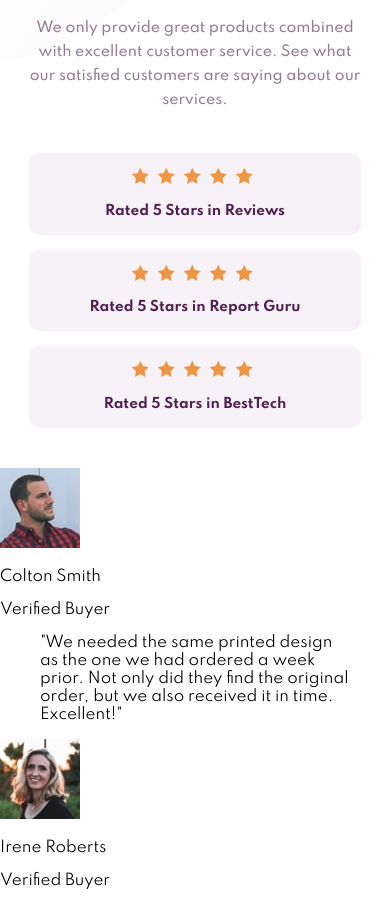
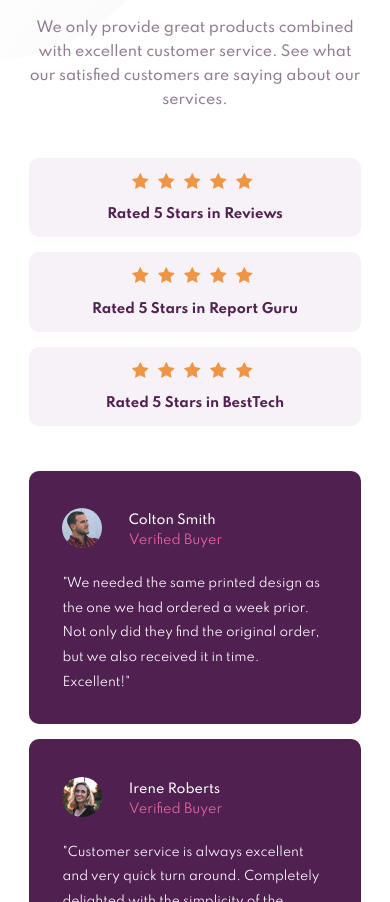
Before and after one commit to juanpb96/FEM_social-proof-section, a plain HTML site: page index.html in a window 390 px wide. Shown: the part 181-1083 px from the top of the page. Drawn offline with Linux system fonts and the light colour scheme.

Commit message:
Finish mobile design structure and styles

```diff
--- a/index.html
+++ b/index.html
@@ -64,7 +64,7 @@
             </div>
             <div class="card__data">
               <p class="card__name">Colton Smith</p>
-              <p class="subtitle">Verified Buyer</p>
+              <p class="card__subtitle">Verified Buyer</p>
             </div>
           </div>
 
@@ -78,7 +78,7 @@
             </div>
             <div class="card__data">
               <p class="card__name">Irene Roberts </p>
-              <p class="subtitle">Verified Buyer</p>
+              <p class="card__subtitle">Verified Buyer</p>
             </div>
           </div>
 
@@ -92,7 +92,7 @@
             </div>
             <div class="card__data">
               <p class="card__name">Anne Wallace</p>
-              <p class="subtitle">Verified Buyer</p>
+              <p class="card__subtitle">Verified Buyer</p>
             </div>
           </div>
 
--- a/main.scss
+++ b/main.scss
@@ -42,7 +42,8 @@ body {
   }
 
   &__rate {
-    margin: 40px 0;
+    margin: 45px 0;
+  }
 }
 
 .score {
@@ -60,17 +61,78 @@ body {
 
   &__description {
     color: $dark-magenta;
-      font-size: 0.9rem;
+    font-size: 0.88rem;
     font-weight: 700;
     padding-bottom: 15px;
   }
 }
+
+.card {
+  width: 85%;
+  background-color: $dark-magenta;
+  border-radius: 10px;
+  margin: 0 auto;
+  margin-bottom: 15px;
+
+  &__header {
+    width: 80%;
+    margin: 0 auto;
+    padding: 30px 0 10px 0;
+    display: flex;
+    justify-content: space-between;
+    align-items: center;
+  }
+
+  &__photo {
+    width: 25%;
+    height: 100%;
+  }
+
+  &__img {
+    width: 40px;
+    border-radius: 50%;
+  }
+
+  &__data {
+    width: 75%;
+    text-align: left;
+    font-size: 0.85rem;
+  }
+
+  &__name {
+    color: $white;
+    font-weight: 500;
+    margin-bottom: 5px;
+  }
+
+  &__subtitle {
+    color: $pink;
+    font-weight: 400;
+    margin-top: 0;
+  }
+
+  &__review {
+    width: 80%;
+    margin: 0 auto;
+    padding-bottom: 30px;
+    color: $white;
+    line-height: 2;
+    font-size: 0.82rem;
+    font-weight: 400;
+  }
 }
 
 .attribution {
+  padding-bottom: 15px;
   font-size: 11px;
   text-align: center;
 }
 .attribution a {
   color: hsl(228, 45%, 44%);
 }
+
+@media only screen and (min-width: 1200px) {
+  .attribution {
+    margin-top: 12rem;
+  }
+}
--- a/sass/helpers/_variables.scss
+++ b/sass/helpers/_variables.scss
@@ -3,4 +3,4 @@ $dark-magenta: hsl(300, 43%, 22%);
 $pink: hsl(333, 80%, 67%);
 $grayish-magenta: hsl(303, 10%, 53%);
 $light-magenta: hsl(300, 24%, 96%);
-$white-text: hsl(0, 0%, 100%);
+$white: hsl(0, 0%, 100%);
```
Also changed, not shown: style.css, 1 other file. Lines whose indentation alone changed are shown as unchanged.
